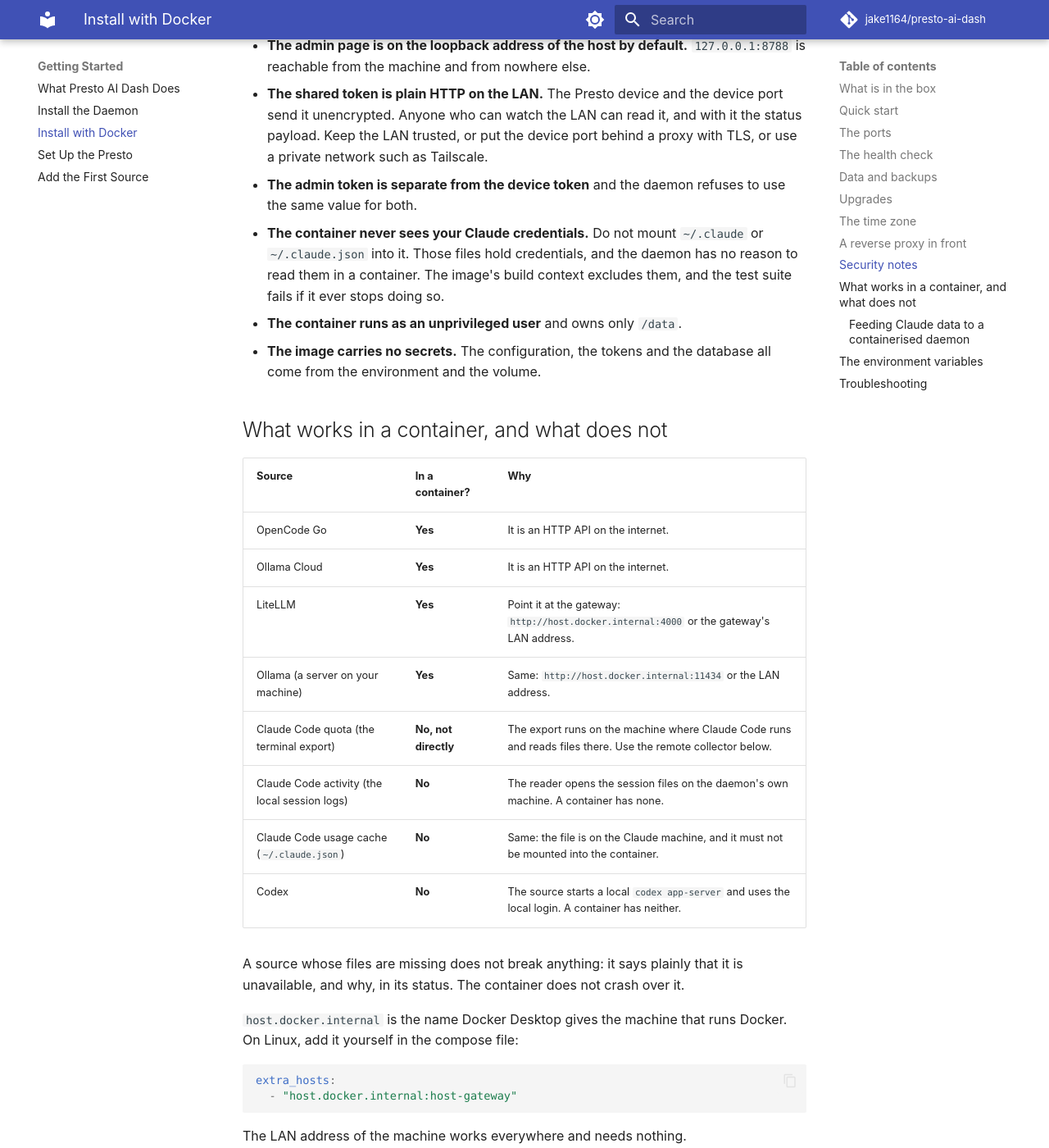
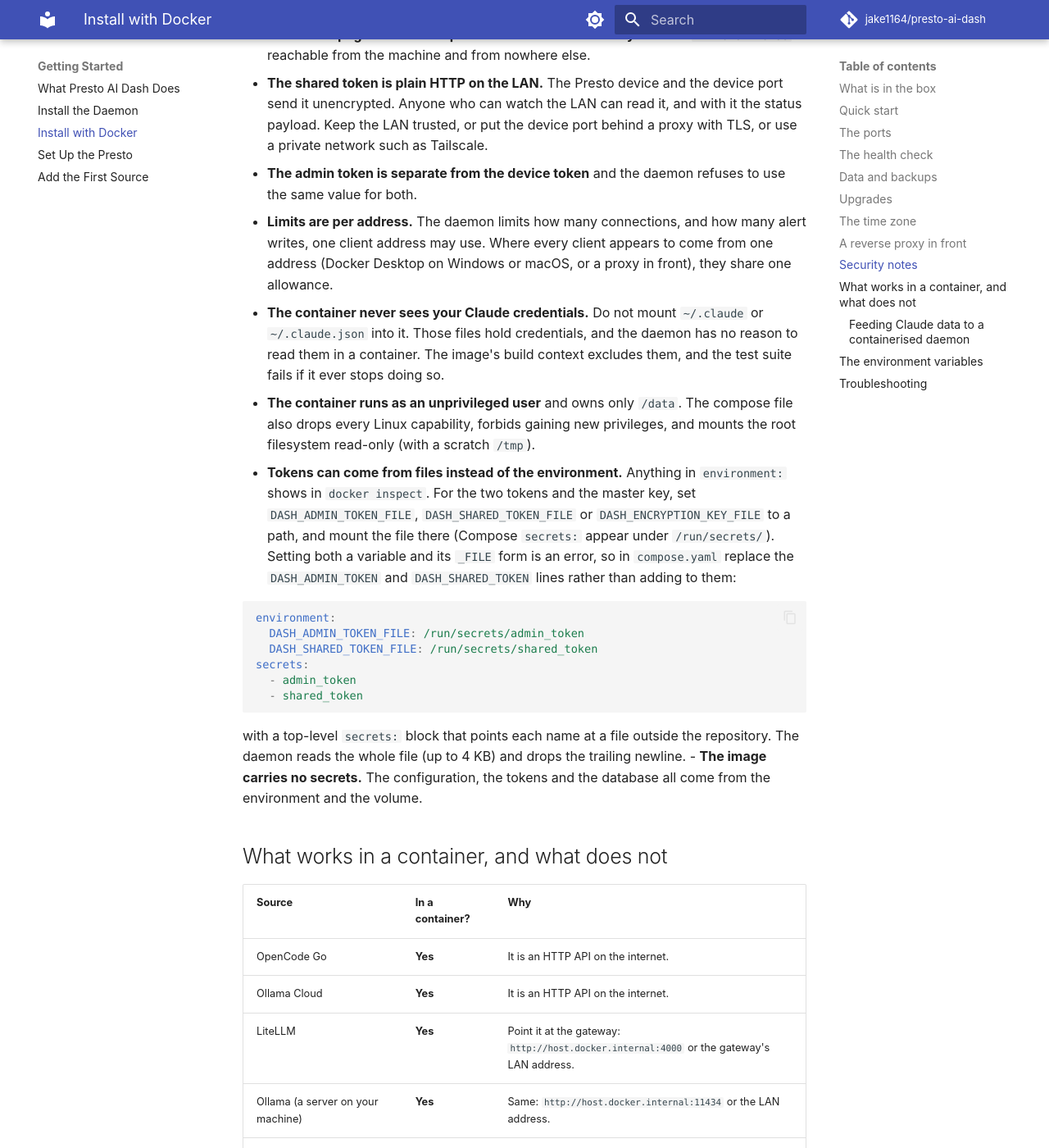
Before and after one commit to jake1164/presto-ai-dash, an MkDocs documentation site: the page built from docs/user/getting-started/install-with-docker.md, in a window 1280 px wide and 1400 px high, scrolled down 4767 px. Shown: the whole window at 82% size. Built offline with MkDocs 1.6.1 and Material for MkDocs 9.7.7, drawn with Linux system fonts in a browser that asks for light colours; some of the changed text lies outside the part shown.

Commit message:
Container: pinned dependencies, current base image, hardening, secrets from files
Review SEC-021, SEC-023, SEC-035, SEC-037 (container part).

- The base image moves to python 3.13 on Alpine 3.24, pinned by digest; the
  old one carried 4 critical and 23 high vulnerabilities. The image's
  packages are pinned in docker/requirements.txt (Dependabot proposes
  updates) and the base image's pip is removed.
- compose.yaml requires DASH_SHARED_TOKEN, so no temporary token is written
  to Docker's log, drops every capability, forbids new privileges and mounts
  the root read-only with a /tmp tmpfs. DASH_PUBLISH_ADDRESS publishes the
  device port on one address.
- The ignore files cover copies and variants of private files.

Co-Authored-By: Claude Sonnet 5.5 <noreply@anthropic.com>

````diff
--- a/docs/user/getting-started/install-with-docker.md
+++ b/docs/user/getting-started/install-with-docker.md
@@ -18,19 +18,21 @@ credential it was not given.
 | `.dockerignore` | The list of files that may not go into the image. |
 | `.env.example` | A template for the tokens. Copy it to `.env`. |
 
-The image is built on `python:3.13-alpine3.21`, pinned to one digest, and it
+The image is built on `python:3.13-alpine3.24`, pinned to one digest, and it
 runs as an unprivileged user (`dash`, uid 10001). It is about 95 MB.
 
 ## Quick start
 
 ```bash
-# 1. A token for the admin page. Generate one and keep it.
+# 1. Two tokens: one for the admin page, one for the Presto device. Generate
+#    each, keep them, and keep them different.
 python -c "import secrets; print(secrets.token_urlsafe(24))"
 #    or: openssl rand -base64 24
 
-# 2. Put it in .env next to compose.yaml.
+# 2. Put them in .env next to compose.yaml.
 cp .env.example .env
-#    then edit .env and paste the token after DASH_ADMIN_TOKEN=
+#    then edit .env and paste the tokens after DASH_ADMIN_TOKEN= and
+#    DASH_SHARED_TOKEN=
 
 # 3. Build and start.
 docker compose up -d
@@ -65,21 +67,17 @@ DASH_ADMIN_TOKEN) before listening on a non-loopback address
 A second message, of the same kind, appears when the list of names the page
 answers to (`DASH_ADMIN_ALLOWED_HOSTS`) is empty.
 
-The device token is separate. The Presto display holds it, and the daemon
-prints a temporary one in its log when `DASH_SHARED_TOKEN` is empty:
-
-```text
-no shared token configured; temporary token: ...
-```
-
-Put that one in the Presto's settings (`presto/config.py`) or, better, set
-`DASH_SHARED_TOKEN` in `.env` so it survives a restart.
+The device token is separate. The Presto display holds it, and the compose
+file refuses to start without `DASH_SHARED_TOKEN` in `.env`. That is on purpose:
+without one the daemon would print a temporary token in its log, and Docker
+keeps that log after the container is gone. Put the same value in the Presto's
+settings (`presto/config.py`).
 
 ## The ports
 
 | Port | Published as | Who uses it |
 | --- | --- | --- |
-| 8787 | `0.0.0.0:8787` (the LAN) | The Presto display polls this. |
+| 8787 | `0.0.0.0:8787` (every address), or the one `DASH_PUBLISH_ADDRESS` names | The Presto display polls this. |
 | 8788 | `127.0.0.1:8788` (this machine only) | The admin page. |
 
 The admin page is published on the loopback address of the host on purpose.
@@ -217,11 +215,37 @@ full, including publishing the status port on one LAN address only.
   Tailscale.
 - **The admin token is separate from the device token** and the daemon
   refuses to use the same value for both.
+- **Limits are per address.** The daemon limits how many connections, and how
+  many alert writes, one client address may use. Where every client appears to
+  come from one address (Docker Desktop on Windows or macOS, or a proxy in
+  front), they share one allowance.
 - **The container never sees your Claude credentials.** Do not mount
   `~/.claude` or `~/.claude.json` into it. Those files hold credentials, and
   the daemon has no reason to read them in a container. The image's build
   context excludes them, and the test suite fails if it ever stops doing so.
-- **The container runs as an unprivileged user** and owns only `/data`.
+- **The container runs as an unprivileged user** and owns only `/data`. The
+  compose file also drops every Linux capability, forbids gaining new
+  privileges, and mounts the root filesystem read-only (with a scratch `/tmp`).
+- **Tokens can come from files instead of the environment.** Anything in
+  `environment:` shows in `docker inspect`. For the two tokens and the master
+  key, set `DASH_ADMIN_TOKEN_FILE`, `DASH_SHARED_TOKEN_FILE` or
+  `DASH_ENCRYPTION_KEY_FILE` to a path, and mount the file there (Compose
+  `secrets:` appear under `/run/secrets/`). Setting both a variable and its
+  `_FILE` form is an error, so in `compose.yaml` replace the
+  `DASH_ADMIN_TOKEN` and `DASH_SHARED_TOKEN` lines rather than adding to them:
+
+  ```yaml
+  environment:
+    DASH_ADMIN_TOKEN_FILE: /run/secrets/admin_token
+    DASH_SHARED_TOKEN_FILE: /run/secrets/shared_token
+  secrets:
+    - admin_token
+    - shared_token
+  ```
+
+  with a top-level `secrets:` block that points each name at a file outside the
+  repository. The daemon reads the whole file (up to 4 KB) and drops the
+  trailing newline.
 - **The image carries no secrets.** The configuration, the tokens and the
   database all come from the environment and the volume.
 
@@ -299,11 +323,14 @@ hold any of them:
 
 | Variable | What it does |
 | --- | --- |
-| `DASH_SHARED_TOKEN` | The token the Presto device holds. Empty: a temporary one is printed. |
+| `DASH_SHARED_TOKEN` | The token the Presto device holds. Required by the compose file. |
+| `DASH_PUBLISH_ADDRESS` | The host address the device port is published on. Every address by default; set your LAN address on a host with a public interface. |
+| `DASH_ADMIN_TOKEN_FILE`, `DASH_SHARED_TOKEN_FILE`, `DASH_ENCRYPTION_KEY_FILE` | A path to a file holding the value, instead of the variable. Not both. |
 | `DASH_HOST` / `DASH_PORT` | The device port. `0.0.0.0:8787` inside the container. |
 | `DASH_ADMIN_HOST` | The admin page's bind address. `0.0.0.0` inside the container. |
 | `DASH_ADMIN_ALLOWED_HOSTS` | The names the admin page answers to, comma separated. |
 | `DASH_ADMIN_TOKEN` | The admin page's token. Required for a non-loopback bind address. |
+| `DASH_ADMIN_SECURE_COOKIE` | `true` when a TLS proxy fronts the admin page, so the session cookie is marked `Secure`. |
 | `DASH_DATABASE` | The database. `/data/dash.db`. |
 | `DASH_KEY_FILE` | The key file. `/data/dash.db.key`. |
 | `DASH_ENCRYPTION_KEY` | The encryption master key, instead of the key file. |
````
Also changed, not shown: compose.yaml (+19 -8 lines), 7 other files.
